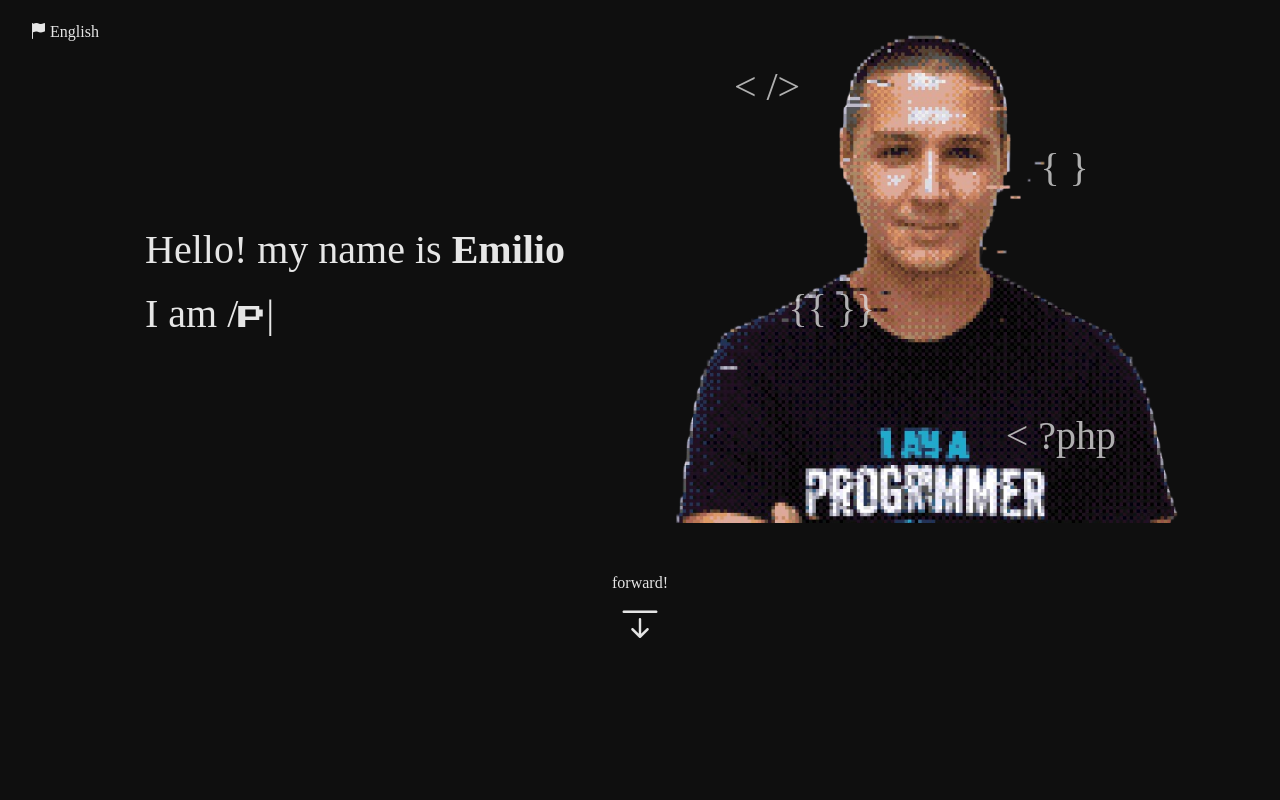
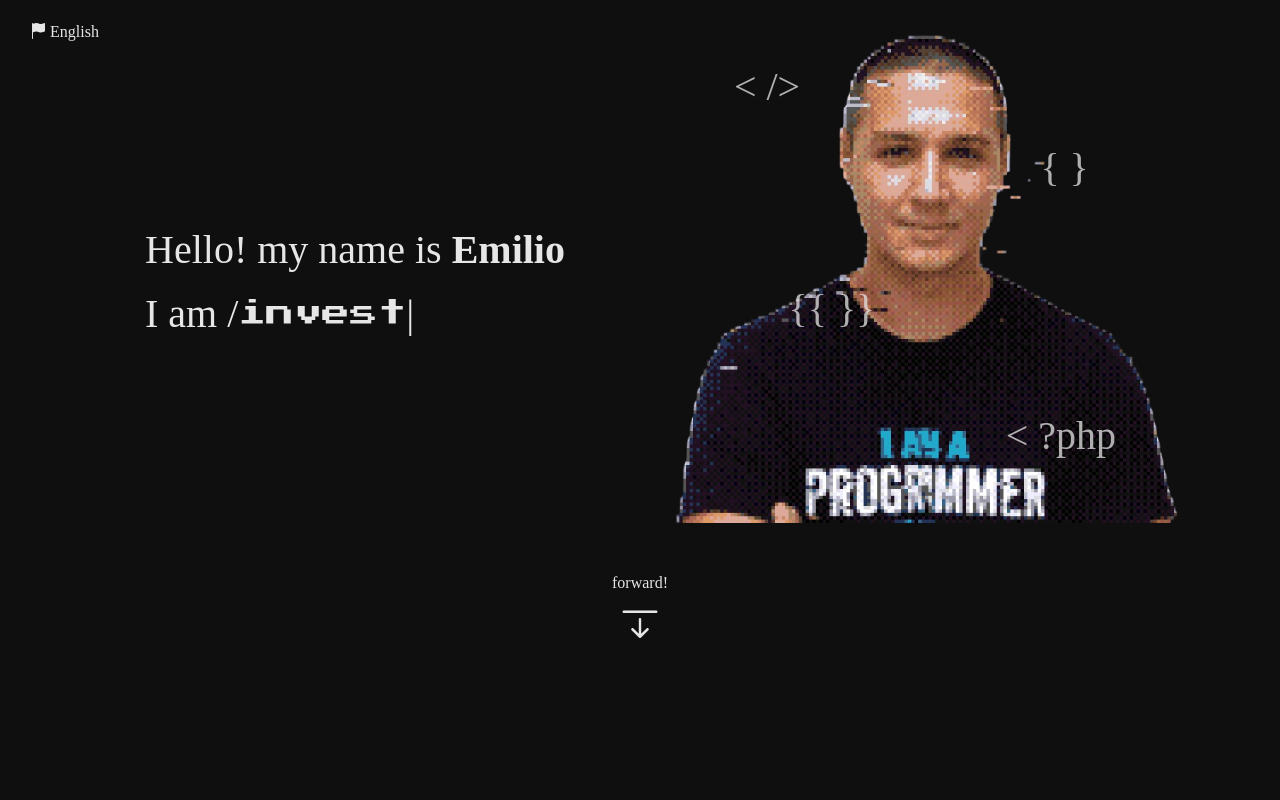
Before and after one commit to geannyna/EmilioVar.github.io, a website: page indexEn.html in a window 1280 px wide. Shown: the top 800 px of the page. Drawn offline with nearby package versions, Linux system fonts and the light colour scheme; a web font is replaced by a local one.

Commit message:
v2.1 fixed javascript problem, because typejs conflicted

```diff
--- a/indexEn.html
+++ b/indexEn.html
@@ -68,7 +68,7 @@ Courage! forward always developer!
                 <div class="text-header pt-3">
                     <h3 class="cabecera fs-1">
                         <p class="cab-1">Hello! my name is <strong>Emilio</strong></p>
-                        <span class="cab-2">I am /<span class="typed"></span>
+                        <span class="cab-2">I am /<span id="typed2"></span>
                     </h3>
                 </div>
             </div>
@@ -121,7 +121,7 @@ Courage! forward always developer!
                         that I am passionate about, </span>the web development ❤️.</p>
                 <p>-> To fulfill my purpose, I looked for the best way to learn, and in part I achieved it by studying
                     self-taught, but I needed something more. It was then that I signed up for <span
-                        style="color: #fff000">to the Aulab bootcamp, Hackademy, where you learn to be a full stack web
+                        style="color: #fff000">the Aulab bootcamp, Hackademy, where you learn to be a full stack web
                         developer,</span> thanks to which I have acquired all the bases and knowledge necessary to be
                     able to develop myself with competence in the sector 🤓</p>
                 <p>-> Now there is only a long way to go, experience to acquire and goals to meet. I hope we can walk
@@ -240,7 +240,6 @@ Courage! forward always developer!
 
     <!-- SCRIPTS -->
 
-    <!-- popcorn -->
     <!-- Import typed.min.js file from typed.js folder -->
     <script src="./typed.js-master/lib/typed.min.js">
     </script>
@@ -249,13 +248,10 @@ Courage! forward always developer!
     <script src="https://ajax.googleapis.com/ajax/libs/jquery/3.5.1/jquery.min.js">
     </script>
 
-    <!-- Add this script for successful
-        implementation of typed.js  -->
+    <!-- Add this script for successful implementation of typed.js  -->
     <script src="https://cdnjs.cloudflare.com/ajax/libs/gsap/3.10.4/gsap.min.js"></script>
     <script src="./javascript.js"></script>
-
-    <!-- gsap animation -->
-    <script src="./gsap.js"></script>
+    <script src="./typejsEn.js"></script>
 </body>
 
 </html>
--- a/javascript.js
+++ b/javascript.js
@@ -1,20 +1,3 @@
-/* Typed.js */
-
-var typed = new Typed(".typed", {
-    strings: [
-        '<span class="saludo">desarrollador</span>',
-        '<span class="saludo">programador</span>',
-        '<span class="saludo">investigador</span>',
-        '<span class="saludo">transformador</span>',
-        '<span class="saludo">estudiante</span>'
-    ],
-    typeSpeed: 80,
-    loop: true,
-    backDelay: 1000,
-    backSpeed: 30,
-    showcursor: true
-});
-
 /* Otros scripts */
 
 const titleFirst = document.querySelector('.title-first');
@@ -136,3 +119,19 @@ window.onscroll = function() {
         lang.style.opacity = "1";
     }
 };
+
+/* Typed.js */
+let typed = new Typed("#typed", {
+    strings: [
+        '<span class="saludo">desarrollador</span>',
+        '<span class="saludo">programador</span>',
+        '<span class="saludo">investigador</span>',
+        '<span class="saludo">creador</span>',
+        '<span class="saludo">estudiante</span>'
+    ],
+    typeSpeed: 80,
+    loop: true,
+    backDelay: 1000,
+    backSpeed: 30,
+    showcursor: true
+});
--- /dev/null
+++ b/typejsEn.js
@@ -0,0 +1,14 @@
+let typed2 = new Typed("#typed2", {
+    strings: [
+        '<span class="saludo">developer</span>',
+        '<span class="saludo">programmer</span>',
+        '<span class="saludo">investigator</span>',
+        '<span class="saludo">creator</span>',
+        '<span class="saludo">studient</span>'
+    ],
+    typeSpeed: 80,
+    loop: true,
+    backDelay: 1000,
+    backSpeed: 30,
+    showcursor: true
+});
```
Also changed, not shown: index.html (+2 -7 lines).
